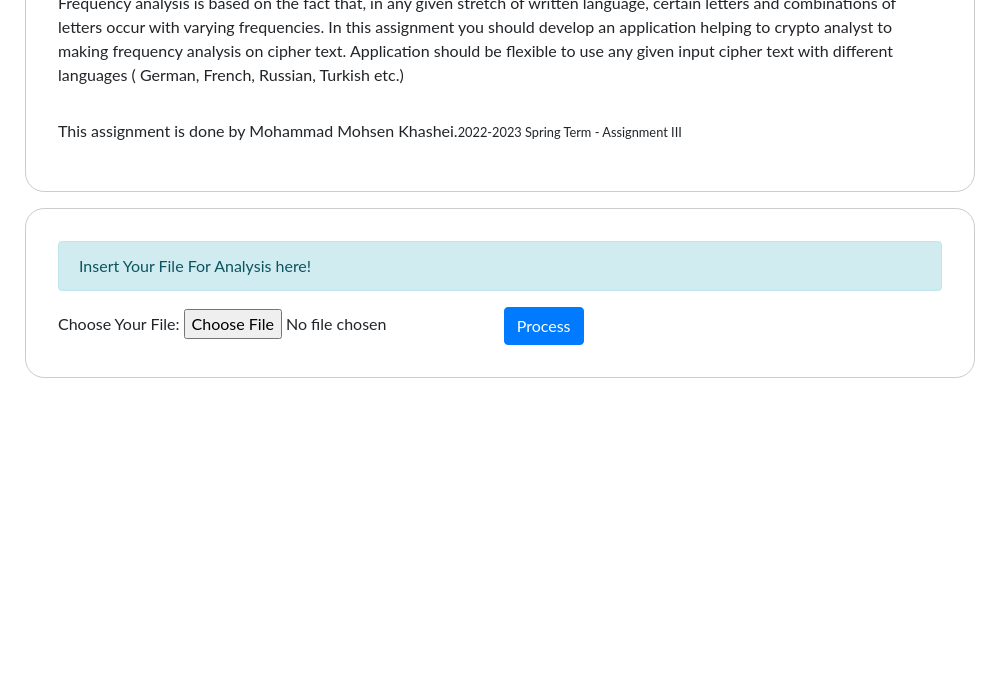
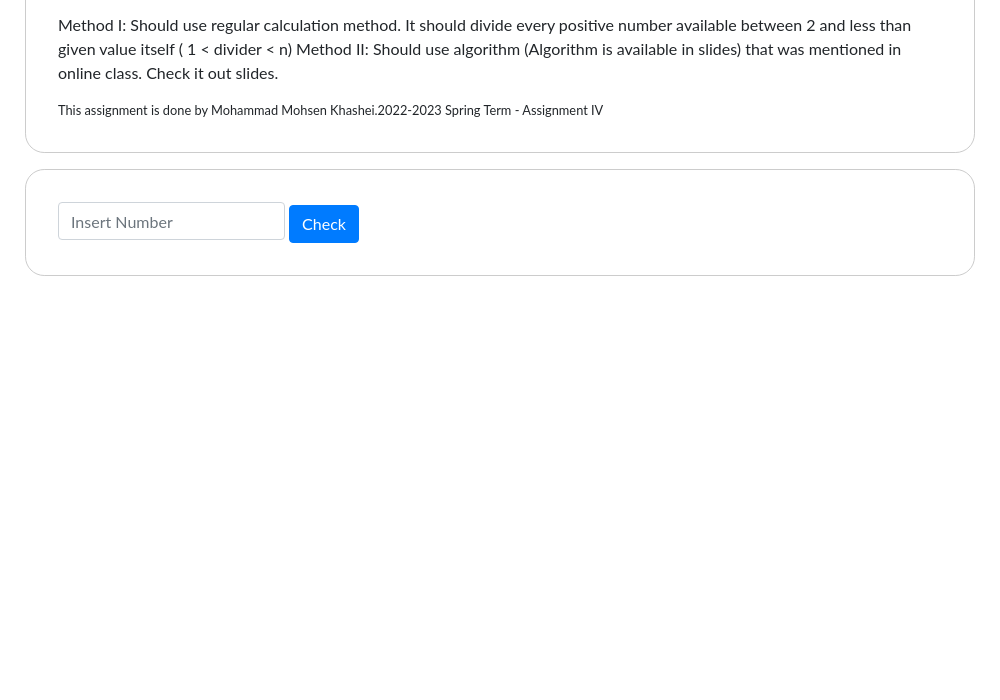
Before and after one commit to mohsenkhashei/projectNumberTesting, an Electron app: page core/index.html in a window 1000 px wide. Shown: the part 100-800 px from the top of the page. Drawn offline with Linux system fonts and the light colour scheme.

Commit message:
update UI

```diff
--- a/core/index.html
+++ b/core/index.html
@@ -15,74 +15,39 @@
       crossorigin="anonymous"
     />
     <link rel="stylesheet" href="../assets/style.css" />
-    <title>Frequency Analysis</title>
+    <title>Testing Numbers</title>
   </head>
   <body>
     <main>
       <section class="card info-section">
-      <h3>Frequency Analysis</h3>
+      <p>A prime number (or a prime) is a natural number greater than 1 that has no positive divisors other than 1 and itself. A natural number greater than 1 that is not a prime number is called a composite number.</p>
+   <p>
+      Method I: Should use regular calculation method. It should divide every positive number available between 2 and less than given value itself ( 1 < divider < n)
 
-    <p>
-      Frequency analysis is based on the fact that, in any given stretch of written language, certain letters and combinations of letters occur with varying frequencies. In this assignment you should develop an application  helping to crypto analyst  to making frequency analysis on cipher text. Application should be flexible to use any given input cipher text with different languages ( German, French, Russian, Turkish etc.)</p>
-
-    </p>
-    <p>
-      This assignment is done by Mohammad Mohsen Khashei.<small>2022-2023 Spring Term - Assignment III</small>
+Method II: Should use algorithm (Algorithm is available in slides) that was mentioned in online class. Check it out slides.
     </p>
 
+      <small>This assignment is done by Mohammad Mohsen Khashei.2022-2023 Spring Term - Assignment IV</small>
+
       </section>
-      <section class="card file-section">
-        <div class="row">
-          <div class="col">
-            <div class="alert alert-info" role="info">
-              Insert Your File For Analysis here!
-            </div>
-            <label for="fileInput" class="form-label">Choose Your File:</label>
-            <input type="file" id="fileInput" />
-            <button onclick="getFileText()" class="btn btn-primary">
-              Process
-            </button>
-          </div>
-        </div>
-      </section>
-      <div id="pare"></div>
-
-      <section
-      class="card change-section mt-3 mb-3 sticky-bottom"
-      id="exitSection"
-      style="display: none;"
-    >
+    <section
+      class="card change-section mt-3 mb-3 sticky-bottom">
       <div class="row">
         <div class="col-lg-12">
-          <div class="alert alert-warning" role="warning">
-            Take Replace Rules.
-          </div>
+          <input
+            type="number"
+            class="form-control customControl"
+            id="testingNumber"
+            placeholder="Insert Number"
+            name="testingNumber"
+          />
+          <button class="btn btn-primary" onclick="getInput()">Check</button>
+        </div>
 
-          <label for="repControlInput" class="form-label"
-            >Insert New Replacement:</label
-          >
+    </section>
+    <section class="card" id="resultSection" style="display: none;">
 
-          <input
-            type="text"
-            class="form-control"
-            id="repControlInput"
-            placeholder="A:B, f:c, G:t"
-          />
-
-        </div>
-        <small>The prefered format: a:b, c:O, I:q</small>
-        <p id="error" style="display:none; color:red;">Input is invalid</p>
-
-        <div class="col-lg-12 mt-3 text-center">
-          <button onclick="processData()" class="btn btn-primary">
-            Process
-          </button>
-          <button class="btn btn-danger" onclick="exit()">Exit</button>
-        </div>
-      </div>
     </section>
-
-
     </main>
     <!-- You can also require other files to run in this process -->
     <script src="./renderer.js"></script>
```
